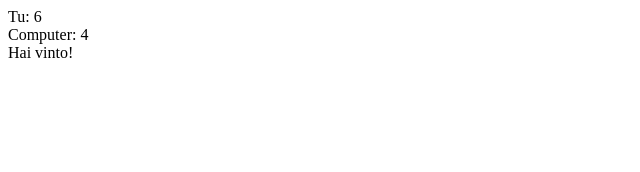
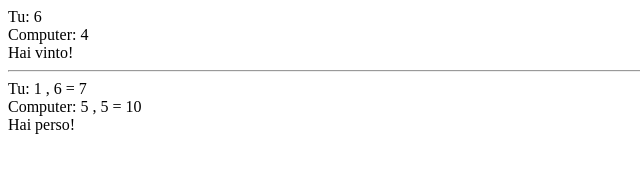
Before and after one commit to MGF2/js-mail-dadi, a plain HTML site: page index.html in a window 1280 px wide. Shown: the whole page, without its empty margins (0-640 px from the left). Drawn offline with Linux system fonts and the light colour scheme.

Commit message:
bonus con due dadi

```diff
--- a/index.html
+++ b/index.html
@@ -14,6 +14,17 @@
    <div id="vincitore">
 
    </div>
+
+   <hr>
+   <div id="tu2">
+
+   </div>
+   <div id="pc2">
+
+   </div>
+  <div id="vincitore2">
+
+  </div>
    <script src="js/script.js" charset="utf-8"></script>
   </body>
 </html>
--- a/js/script.js
+++ b/js/script.js
@@ -14,3 +14,25 @@ if (giocatore > computer) {
 document.getElementById("vincitore") .innerHTML = vincitore;
 document.getElementById("tu") .innerHTML = "Tu:" + " " + giocatore;
 document.getElementById("pc") .innerHTML = "Computer:" + " " + computer;
+
+//CON DUE DADI
+var gdado1 = Math.floor(Math.random()*6)+1;
+var gdado2 = Math.floor(Math.random()*6)+1;
+var giocatore = gdado1+gdado2;
+var cdado1 = Math.floor(Math.random()*6)+1;
+var cdado2 = Math.floor(Math.random()*6)+1;
+var computer = cdado1+cdado2;
+var vincitore;
+
+
+if (giocatore > computer) {
+  vincitore =  "Hai vinto!";
+} else if (giocatore == computer) {
+  vincitore =  "Pareggio!";
+} else {
+  vincitore =  "Hai perso!";
+}
+
+document.getElementById("vincitore2") .innerHTML = vincitore;
+document.getElementById("tu2") .innerHTML = "Tu:" + " " + gdado1 + " , " + gdado2 + " = " + giocatore;
+document.getElementById("pc2") .innerHTML = "Computer:" + " " + cdado1 + " , " + cdado2 + " = " + computer;
```
